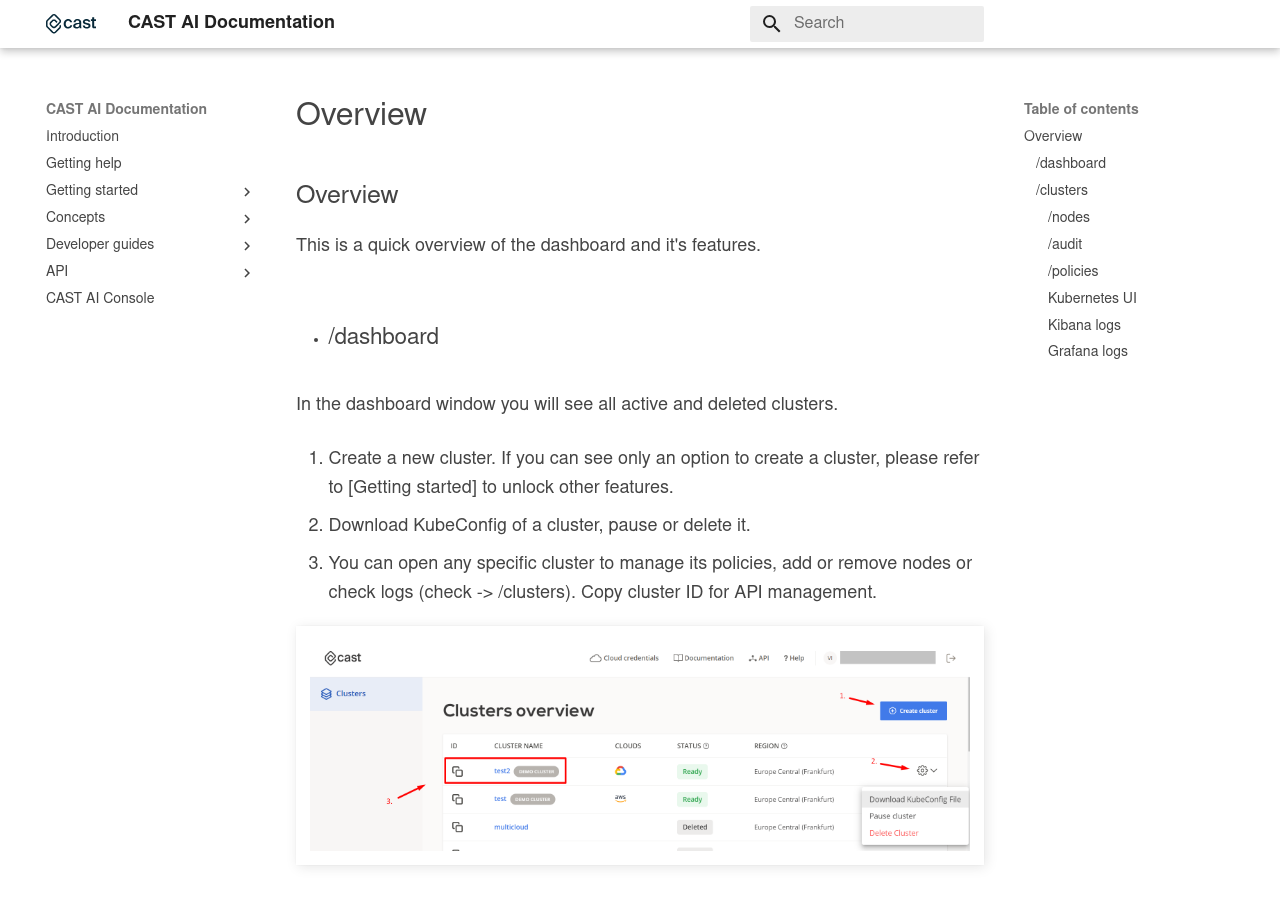
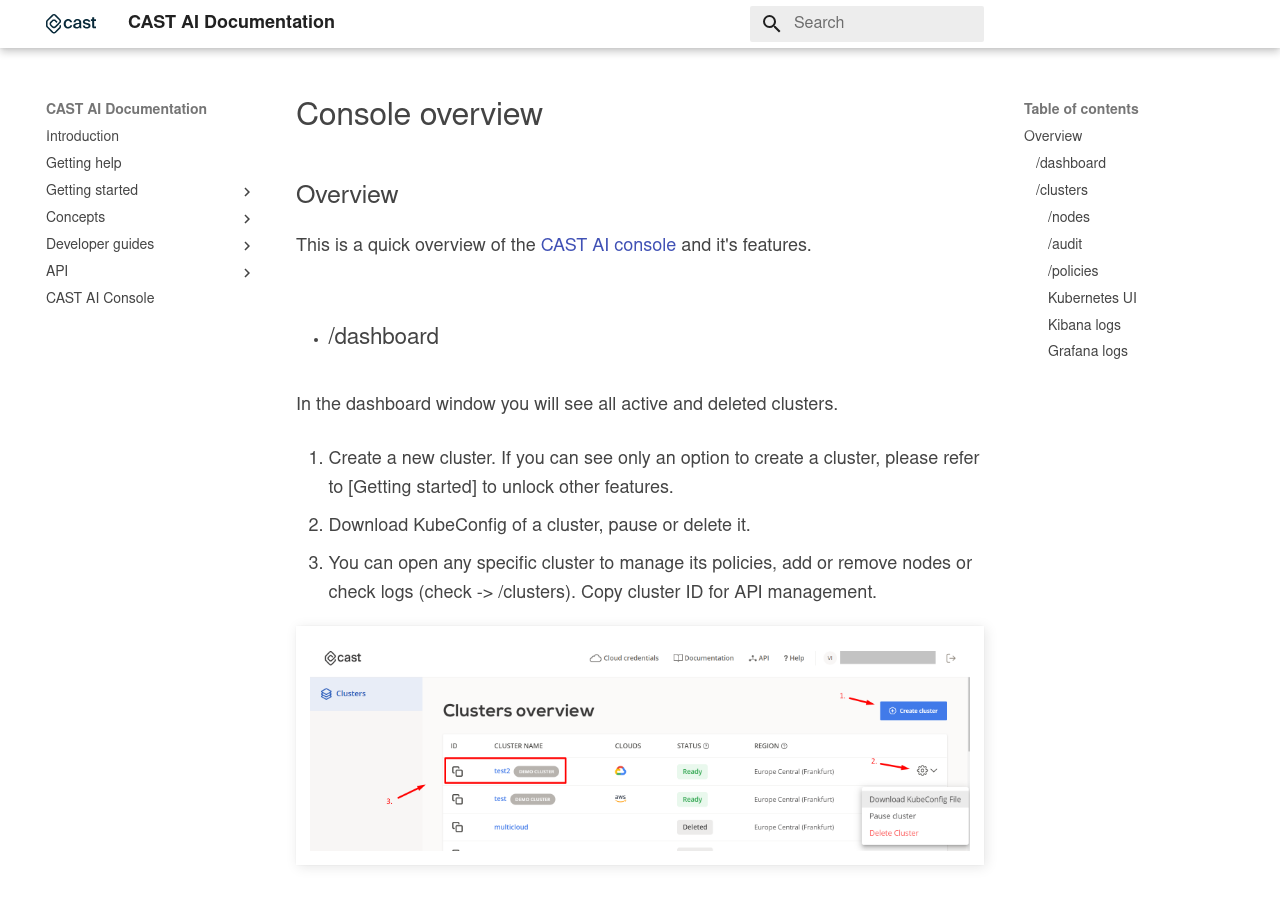
Before and after one commit to castai/docs, an MkDocs documentation site: the page built from docs/Dashboard Overview/Console overview.md, in a window 1280 px wide and 900 px high. Built offline with MkDocs 1.6.1 and Material for MkDocs 9.7.7, drawn with Linux system fonts in a browser that asks for light colours; some web fonts are replaced.

Commit message:
Update and rename Overview.md to Console overview.md

```diff
--- a/docs/Dashboard Overview/Overview.md
+++ b/docs/Dashboard Overview/Console overview.md
@@ -1,6 +1,6 @@
 ## Overview
 
-This is a quick overview of the dashboard and it's features.
+This is a quick overview of the [CAST AI console](https://console.cast.ai) and it's features.
 
 - ### /dashboard
 
```
